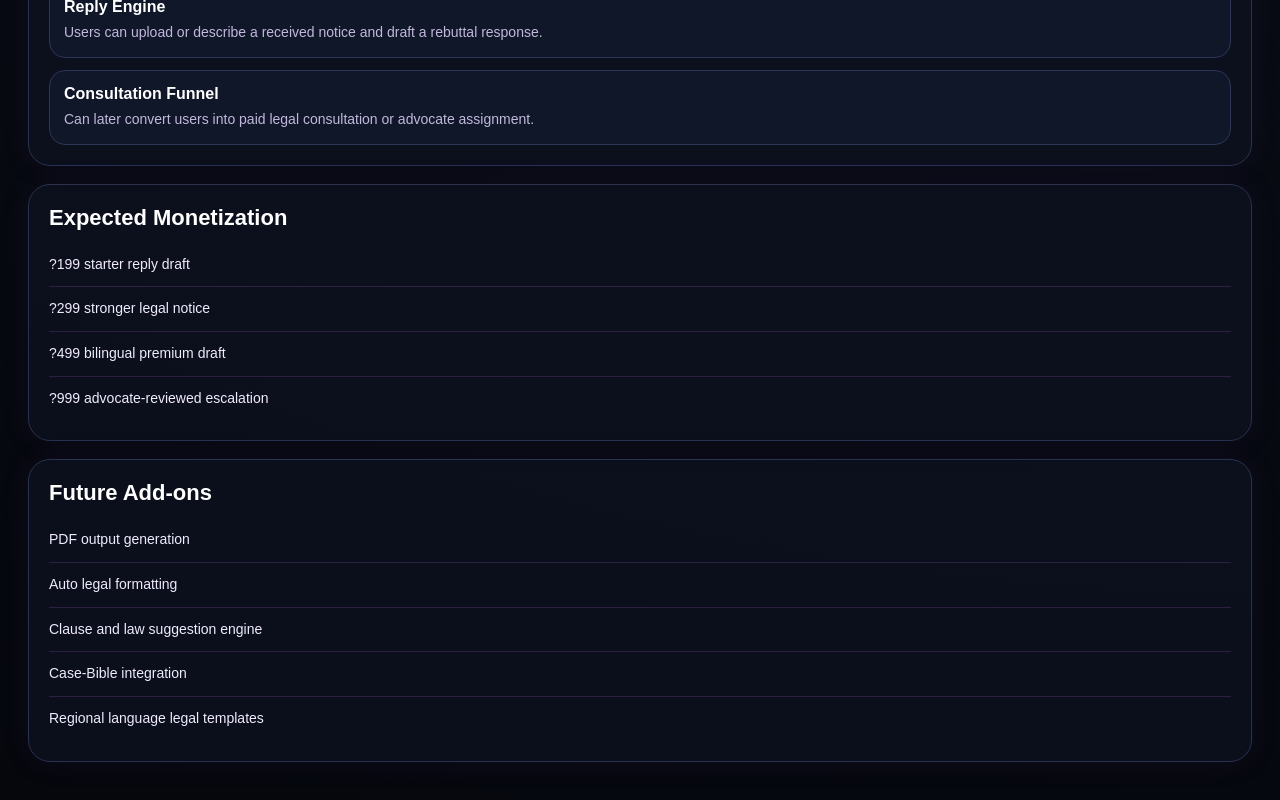
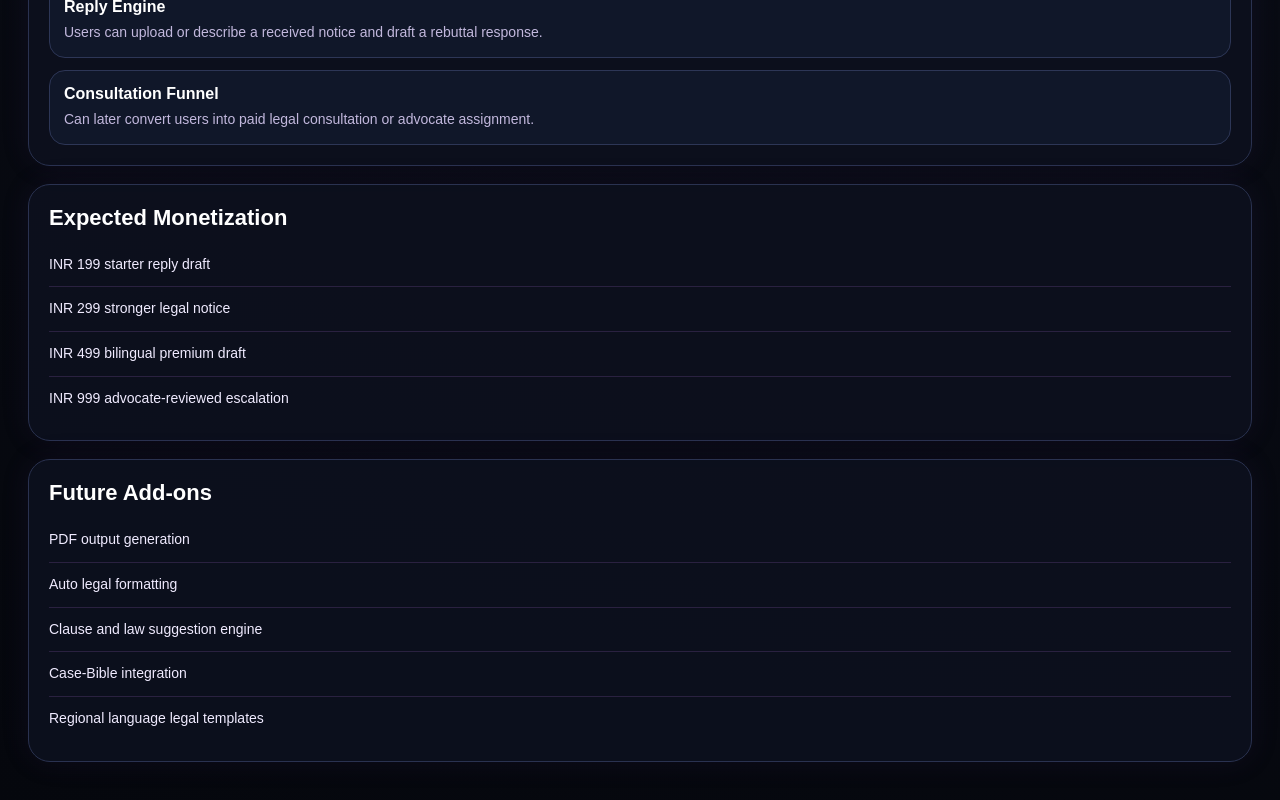
Before and after one commit to avinashhni/hni-world-os, a website: page legalnomics/b2c/index.html in a window 1280 px wide. Shown: the part 2203-3003 px from the top of the page. Drawn offline with Linux system fonts and the light colour scheme.

Commit message:
Fix B2C monetization currency text

```diff
--- a/legalnomics/b2c/index.html
+++ b/legalnomics/b2c/index.html
@@ -328,10 +328,10 @@
         <div class="card">
           <h3>Expected Monetization</h3>
           <div class="list">
-            <div>?199 starter reply draft</div>
-            <div>?299 stronger legal notice</div>
-            <div>?499 bilingual premium draft</div>
-            <div>?999 advocate-reviewed escalation</div>
+            <div>INR 199 starter reply draft</div>
+            <div>INR 299 stronger legal notice</div>
+            <div>INR 499 bilingual premium draft</div>
+            <div>INR 999 advocate-reviewed escalation</div>
           </div>
         </div>
 
```
